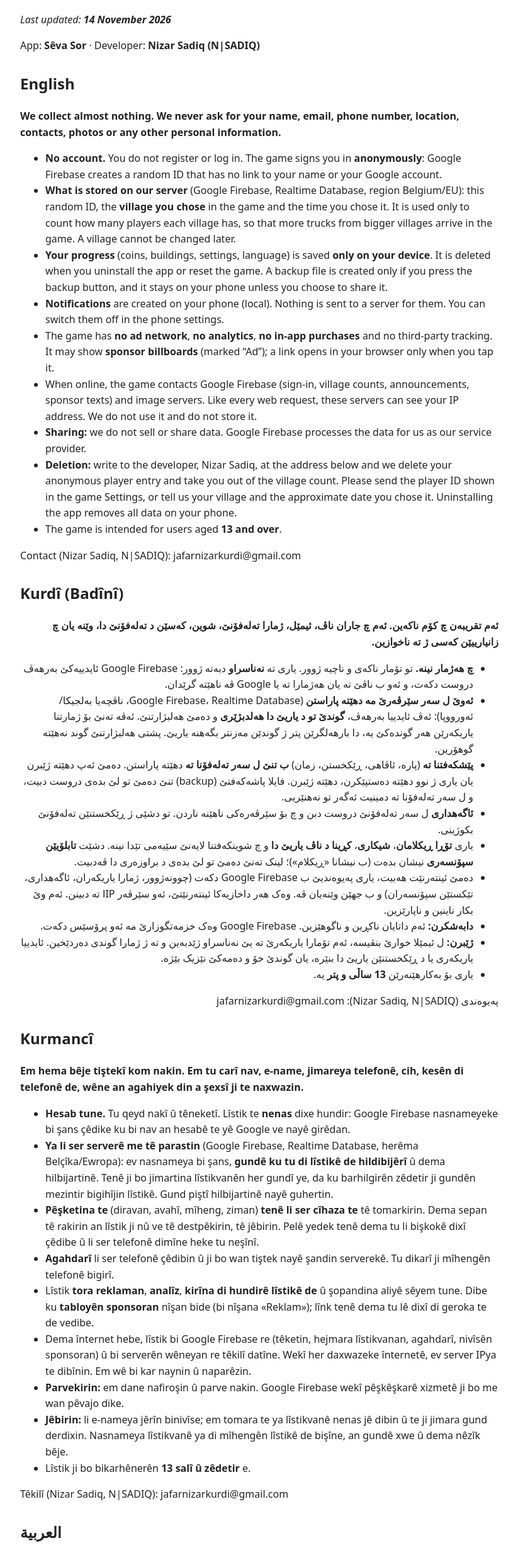
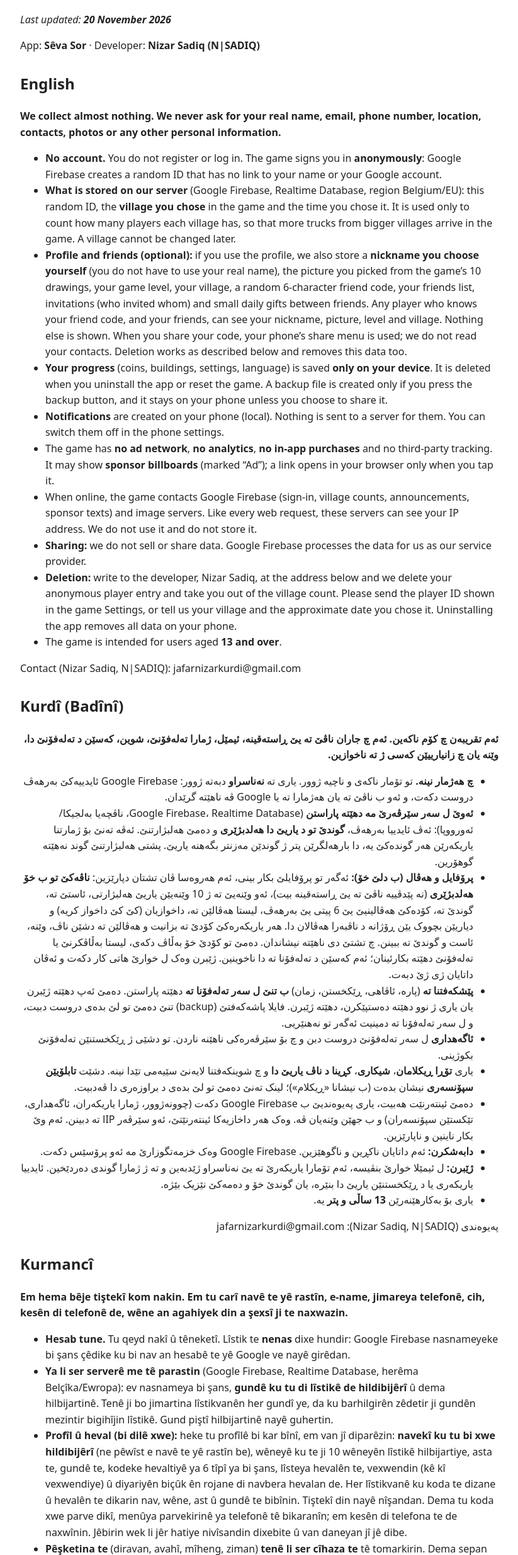
Before and after one commit to jafarnizarkurdi/sevasor-privacy, a plain HTML site: page index.html in a window 1280 px wide. Shown: the part 84-2553 px from the top of the page at 63% size, without its empty margins (228-1051 px from the left). Drawn offline with Linux system fonts and the light colour scheme.

Commit message:
Add files via upload

```diff
--- a/index.html
+++ b/index.html
@@ -1,13 +1,14 @@
 <!DOCTYPE html><html lang="en"><head><meta charset="utf-8"><meta name="viewport" content="width=device-width,initial-scale=1"><title>Sêva Sor – Privacy Policy</title>
 <style>body{font-family:system-ui,sans-serif;max-width:760px;margin:30px auto;padding:0 16px;line-height:1.6;color:#222}h1{color:#c62828}h2{margin-top:28px}.rtl{direction:rtl;text-align:right}</style></head><body>
-<h1>Sêva Sor – Privacy Policy</h1><p><i>Last updated: <b>14 November 2026</b></i></p>
+<h1>Sêva Sor – Privacy Policy</h1><p><i>Last updated: <b>20 November 2026</b></i></p>
 <p>App: <b>Sêva Sor</b> · Developer: <b>Nizar Sadiq (N|SADIQ)</b></p>
 
 <h2>English</h2>
-<p><b>We collect almost nothing. We never ask for your name, email, phone number, location, contacts, photos or any other personal information.</b></p>
+<p><b>We collect almost nothing. We never ask for your real name, email, phone number, location, contacts, photos or any other personal information.</b></p>
 <ul>
 <li><b>No account.</b> You do not register or log in. The game signs you in <b>anonymously</b>: Google Firebase creates a random ID that has no link to your name or your Google account.</li>
 <li><b>What is stored on our server</b> (Google Firebase, Realtime Database, region Belgium/EU): this random ID, the <b>village you chose</b> in the game and the time you chose it. It is used only to count how many players each village has, so that more trucks from bigger villages arrive in the game. A village cannot be changed later.</li>
+<li><b>Profile and friends (optional):</b> if you use the profile, we also store a <b>nickname you choose yourself</b> (you do not have to use your real name), the picture you picked from the game’s 10 drawings, your game level, your village, a random 6-character friend code, your friends list, invitations (who invited whom) and small daily gifts between friends. Any player who knows your friend code, and your friends, can see your nickname, picture, level and village. Nothing else is shown. When you share your code, your phone’s share menu is used; we do not read your contacts. Deletion works as described below and removes this data too.</li>
 <li><b>Your progress</b> (coins, buildings, settings, language) is saved <b>only on your device</b>. It is deleted when you uninstall the app or reset the game. A backup file is created only if you press the backup button, and it stays on your phone unless you choose to share it.</li>
 <li><b>Notifications</b> are created on your phone (local). Nothing is sent to a server for them. You can switch them off in the phone settings.</li>
 <li>The game has <b>no ad network</b>, <b>no analytics</b>, <b>no in-app purchases</b> and no third-party tracking. It may show <b>sponsor billboards</b> (marked “Ad”); a link opens in your browser only when you tap it.</li>
@@ -20,10 +21,11 @@
 
 <h2>Kurdî (Badînî)</h2>
 <div class="rtl">
-<p><b>ئەم تقریبەن چ کۆم ناکەین. ئەم چ جاران ناڤ، ئیمێل، ژمارا تەلەفۆنێ، شوین، کەسێن د تەلەفۆنێ دا، وێنە یان چ زانیارییێن کەسی ژ تە ناخوازین.</b></p>
+<p><b>ئەم تقریبەن چ کۆم ناکەین. ئەم چ جاران ناڤێ تە یێ ڕاستەقینە، ئیمێل، ژمارا تەلەفۆنێ، شوین، کەسێن د تەلەفۆنێ دا، وێنە یان چ زانیارییێن کەسی ژ تە ناخوازین.</b></p>
 <ul>
 <li><b>چ هەژمار نینە.</b> تو تۆمار ناکەی و ناچیە ژوور. یاری تە <b>نەناسراو</b> دبەتە ژوور: Google Firebase ئایدییەکێ بەرهەڤ دروست دکەت، و ئەو ب ناڤێ تە یان هەژمارا تە یا Google ڤە ناهێتە گرێدان.</li>
 <li><b>ئەوێ ل سەر سێرڤەرێ مە دهێتە پاراستن</b> (Google Firebase، Realtime Database، ناڤچەیا بەلجیکا/ئەورووپا): ئەڤ ئایدییا بەرهەڤ، <b>گوندێ تو د یاریێ دا هەلدبژێری</b> و دەمێ هەلبژارتنێ. ئەڤە تەنێ بۆ ژمارتنا یاریکەرێن هەر گوندەکێ یە، دا بارهەلگرێن پتر ژ گوندێن مەزنتر بگەهنە یاریێ. پشتی هەلبژارتنێ گوند نەهێتە گوهۆرین.</li>
+<li><b>پرۆفایل و هەڤال (ب دلێ خۆ):</b> ئەگەر تو پرۆفایلێ بکار بینی، ئەم هەروەسا ڤان تشتان دپارێزین: <b>ناڤەکێ تو ب خۆ هەلدبژێری</b> (نە پێدڤییە ناڤێ تە یێ ڕاستەقینە بیت)، ئەو وێنەیێ تە ژ 10 وێنەیێن یاریێ هەلبژارتی، ئاستێ تە، گوندێ تە، کۆدەکێ هەڤالینیێ یێ 6 پیتی یێ بەرهەڤ، لیستا هەڤالێن تە، داخوازیان (کێ کێ داخواز کریە) و دیاریێن بچووک یێن ڕۆژانە د ناڤبەرا هەڤالان دا. هەر یاریکەرەکێ کۆدێ تە بزانیت و هەڤالێن تە دشێن ناڤ، وێنە، ئاست و گوندێ تە ببینن. چ تشتێ دی ناهێتە نیشاندان. دەمێ تو کۆدێ خۆ بەڵاڤ دکەی، لیستا بەڵاڤکرنێ یا تەلەفۆنێ دهێتە بکارئینان؛ ئەم کەسێن د تەلەفۆنا تە دا ناخوینین. ژێبرن وەک ل خوارێ هاتی کار دکەت و ئەڤان داتایان ژی ژێ دبەت.</li>
 <li><b>پێشکەفتنا تە</b> (پارە، ئاڤاهی، ڕێکخستن، زمان) <b>ب تنێ ل سەر تەلەفۆنا تە</b> دهێتە پاراستن. دەمێ ئەپ دهێتە ژێبرن یان یاری ژ نوو دهێتە دەستپێکرن، دهێتە ژێبرن. فایلا پاشەکەفتێ (backup) تنێ دەمێ تو لێ بدەی دروست دبیت، و ل سەر تەلەفۆنا تە دمینیت ئەگەر تو نەهنێریی.</li>
 <li><b>ئاگەهداری</b> ل سەر تەلەفۆنێ دروست دبن و چ بۆ سێرڤەرەکی ناهێنە ناردن. تو دشێی ژ ڕێکخستنێن تەلەفۆنێ بکوژینی.</li>
 <li>یاری <b>تۆڕا ڕیکلامان</b>، <b>شیکاری</b>، <b>کڕینا د ناڤ یاریێ دا</b> و چ شوینکەفتنا لایەنێ سێیەمی تێدا نینە. دشێت <b>تابلۆیێن سپۆنسەری</b> نیشان بدەت (ب نیشانا «ڕیکلام»)؛ لینک تەنێ دەمێ تو لێ بدەی د براوزەری دا ڤەدبیت.</li>
@@ -36,10 +38,11 @@
 </div>
 
 <h2>Kurmancî</h2>
-<p><b>Em hema bêje tiştekî kom nakin. Em tu carî nav, e-name, jimareya telefonê, cih, kesên di telefonê de, wêne an agahiyek din a şexsî ji te naxwazin.</b></p>
+<p><b>Em hema bêje tiştekî kom nakin. Em tu carî navê te yê rastîn, e-name, jimareya telefonê, cih, kesên di telefonê de, wêne an agahiyek din a şexsî ji te naxwazin.</b></p>
 <ul>
 <li><b>Hesab tune.</b> Tu qeyd nakî û têneketî. Lîstik te <b>nenas</b> dixe hundir: Google Firebase nasnameyeke bi şans çêdike ku bi nav an hesabê te yê Google ve nayê girêdan.</li>
 <li><b>Ya li ser serverê me tê parastin</b> (Google Firebase, Realtime Database, herêma Belçîka/Ewropa): ev nasnameya bi şans, <b>gundê ku tu di lîstikê de hildibijêrî</b> û dema hilbijartinê. Tenê ji bo jimartina lîstikvanên her gundî ye, da ku barhilgirên zêdetir ji gundên mezintir bigihîjin lîstikê. Gund piştî hilbijartinê nayê guhertin.</li>
+<li><b>Profîl û heval (bi dilê xwe):</b> heke tu profîlê bi kar bînî, em van jî diparêzin: <b>navekî ku tu bi xwe hildibijêrî</b> (ne pêwîst e navê te yê rastîn be), wêneyê ku te ji 10 wêneyên lîstikê hilbijartiye, asta te, gundê te, kodeke hevaltiyê ya 6 tîpî ya bi şans, lîsteya hevalên te, vexwendin (kê kî vexwendiye) û diyariyên biçûk ên rojane di navbera hevalan de. Her lîstikvanê ku koda te dizane û hevalên te dikarin nav, wêne, ast û gundê te bibînin. Tiştekî din nayê nîşandan. Dema tu koda xwe parve dikî, menûya parvekirinê ya telefonê tê bikaranîn; em kesên di telefona te de naxwînin. Jêbirin wek li jêr hatiye nivîsandin dixebite û van daneyan jî jê dibe.</li>
 <li><b>Pêşketina te</b> (diravan, avahî, mîheng, ziman) <b>tenê li ser cîhaza te</b> tê tomarkirin. Dema sepan tê rakirin an lîstik ji nû ve tê destpêkirin, tê jêbirin. Pelê yedek tenê dema tu li bişkokê dixî çêdibe û li ser telefonê dimîne heke tu neşînî.</li>
 <li><b>Agahdarî</b> li ser telefonê çêdibin û ji bo wan tiştek nayê şandin serverekê. Tu dikarî ji mîhengên telefonê bigirî.</li>
 <li>Lîstik <b>tora reklaman</b>, <b>analîz</b>, <b>kirîna di hundirê lîstikê de</b> û şopandina aliyê sêyem tune. Dibe ku <b>tabloyên sponsoran</b> nîşan bide (bi nîşana «Reklam»); lînk tenê dema tu lê dixî di geroka te de vedibe.</li>
@@ -52,10 +55,11 @@
 
 <h2>العربية</h2>
 <div class="rtl" dir="rtl">
-<p><b>نحن لا نجمع تقريبًا أي شيء. لا نطلب أبدًا اسمك أو بريدك الإلكتروني أو رقم هاتفك أو موقعك أو جهات اتصالك أو صورك أو أي معلومات شخصية أخرى.</b></p>
+<p><b>نحن لا نجمع تقريبًا أي شيء. لا نطلب أبدًا اسمك الحقيقي أو بريدك الإلكتروني أو رقم هاتفك أو موقعك أو جهات اتصالك أو صورك أو أي معلومات شخصية أخرى.</b></p>
 <ul>
 <li><b>لا يوجد حساب.</b> لا تسجّل ولا تدخل بحساب. تدخل اللعبة <b>بشكل مجهول</b>: تُنشئ Google Firebase معرّفًا عشوائيًا لا يرتبط باسمك ولا بحسابك في Google.</li>
 <li><b>ما يُخزَّن على خادمنا</b> (Google Firebase، قاعدة بيانات Realtime، منطقة بلجيكا/أوروبا): هذا المعرّف العشوائي و<b>القرية التي اخترتها</b> في اللعبة ووقت الاختيار. يُستخدم فقط لعدّ لاعبي كل قرية كي تصل شاحنات أكثر من القرى الأكبر إلى اللعبة. لا يمكن تغيير القرية بعد اختيارها.</li>
+<li><b>الملف الشخصي والأصدقاء (اختياري):</b> إذا استخدمت الملف الشخصي نحفظ أيضًا <b>اسمًا مستعارًا تختاره بنفسك</b> (لا يلزم أن يكون اسمك الحقيقي)، والصورة التي اخترتها من رسومات اللعبة العشر، ومستواك في اللعبة، وقريتك، ورمز صداقة عشوائيًا من 6 أحرف، وقائمة أصدقائك، والدعوات (من دعا من)، وهدايا يومية صغيرة بين الأصدقاء. يمكن لأي لاعب يعرف رمزك ولأصدقائك رؤية اسمك المستعار وصورتك ومستواك وقريتك فقط. عند مشاركة رمزك تُستخدم قائمة المشاركة في هاتفك؛ ولا نقرأ جهات اتصالك. يتم الحذف كما هو موضح أدناه ويشمل هذه البيانات أيضًا.</li>
 <li><b>تقدّمك</b> (العملات والمباني والإعدادات واللغة) يُحفظ <b>على جهازك فقط</b> ويُحذف عند إلغاء تثبيت التطبيق أو إعادة اللعبة من جديد. لا يُنشأ ملف النسخ الاحتياطي إلا عند ضغطك على زر النسخ، ويبقى على هاتفك ما لم تقم بمشاركته.</li>
 <li><b>الإشعارات</b> تُنشأ على هاتفك محليًا ولا يُرسل لها شيء إلى خادم. يمكنك إيقافها من إعدادات الهاتف.</li>
 <li>لا تحتوي اللعبة على <b>شبكة إعلانات</b> ولا <b>تحليلات</b> ولا <b>مشتريات داخل التطبيق</b> ولا أي تتبّع من أطراف ثالثة. قد تعرض <b>لوحات رعاة</b> (مكتوب عليها «إعلان»)؛ ويُفتح الرابط في متصفحك فقط عند الضغط عليه.</li>
@@ -68,10 +72,11 @@
 </div>
 
 <h2>Deutsch</h2>
-<p><b>Wir erheben fast nichts. Wir fragen nie nach Name, E-Mail, Telefonnummer, Standort, Kontakten, Fotos oder anderen persönlichen Angaben.</b></p>
+<p><b>Wir erheben fast nichts. Wir fragen nie nach deinem echten Namen, E-Mail, Telefonnummer, Standort, Kontakten, Fotos oder anderen persönlichen Angaben.</b></p>
 <ul>
 <li><b>Kein Konto.</b> Du registrierst dich nicht und meldest dich nicht an. Das Spiel meldet dich <b>anonym</b> an: Google Firebase erzeugt eine zufällige ID, die nicht mit deinem Namen oder deinem Google-Konto verknüpft ist.</li>
 <li><b>Was auf unserem Server gespeichert wird</b> (Google Firebase, Realtime Database, Region Belgien/EU): diese zufällige ID, das <b>Dorf, das du im Spiel gewählt hast</b>, und der Zeitpunkt der Wahl. Das dient nur dazu, die Spieler pro Dorf zu zählen, damit mehr Lastwagen aus größeren Dörfern im Spiel ankommen. Das Dorf kann später nicht geändert werden.</li>
+<li><b>Profil und Freunde (freiwillig):</b> Wenn du das Profil nutzt, speichern wir zusätzlich einen <b>Spitznamen, den du selbst wählst</b> (es muss nicht dein echter Name sein), das Bild, das du aus den 10 Zeichnungen des Spiels gewählt hast, dein Level, dein Dorf, einen zufälligen 6-stelligen Freundescode, deine Freundesliste, Einladungen (wer wen eingeladen hat) und kleine tägliche Geschenke zwischen Freunden. Spieler, die deinen Freundescode kennen, und deine Freunde sehen deinen Spitznamen, dein Bild, Level und Dorf – sonst nichts. Beim Teilen deines Codes wird das Teilen-Menü deines Handys benutzt; wir lesen keine Kontakte. Die Löschung (siehe unten) entfernt auch diese Daten.</li>
 <li><b>Dein Spielstand</b> (Münzen, Gebäude, Einstellungen, Sprache) wird <b>nur auf deinem Gerät</b> gespeichert und beim Deinstallieren oder Zurücksetzen gelöscht. Eine Sicherungsdatei entsteht nur, wenn du die Sicherung auslöst, und bleibt auf deinem Handy, solange du sie nicht teilst.</li>
 <li><b>Benachrichtigungen</b> werden lokal auf deinem Handy erzeugt; dafür wird nichts an einen Server gesendet. Du kannst sie in den Handy-Einstellungen ausschalten.</li>
 <li>Das Spiel enthält <b>kein Werbenetzwerk</b>, <b>keine Analyse-Dienste</b>, <b>keine In-App-Käufe</b> und kein Tracking durch Dritte. Es kann <b>Sponsoren-Tafeln</b> zeigen (als „Anzeige“ gekennzeichnet); ein Link öffnet sich nur, wenn du ihn antippst.</li>
```
